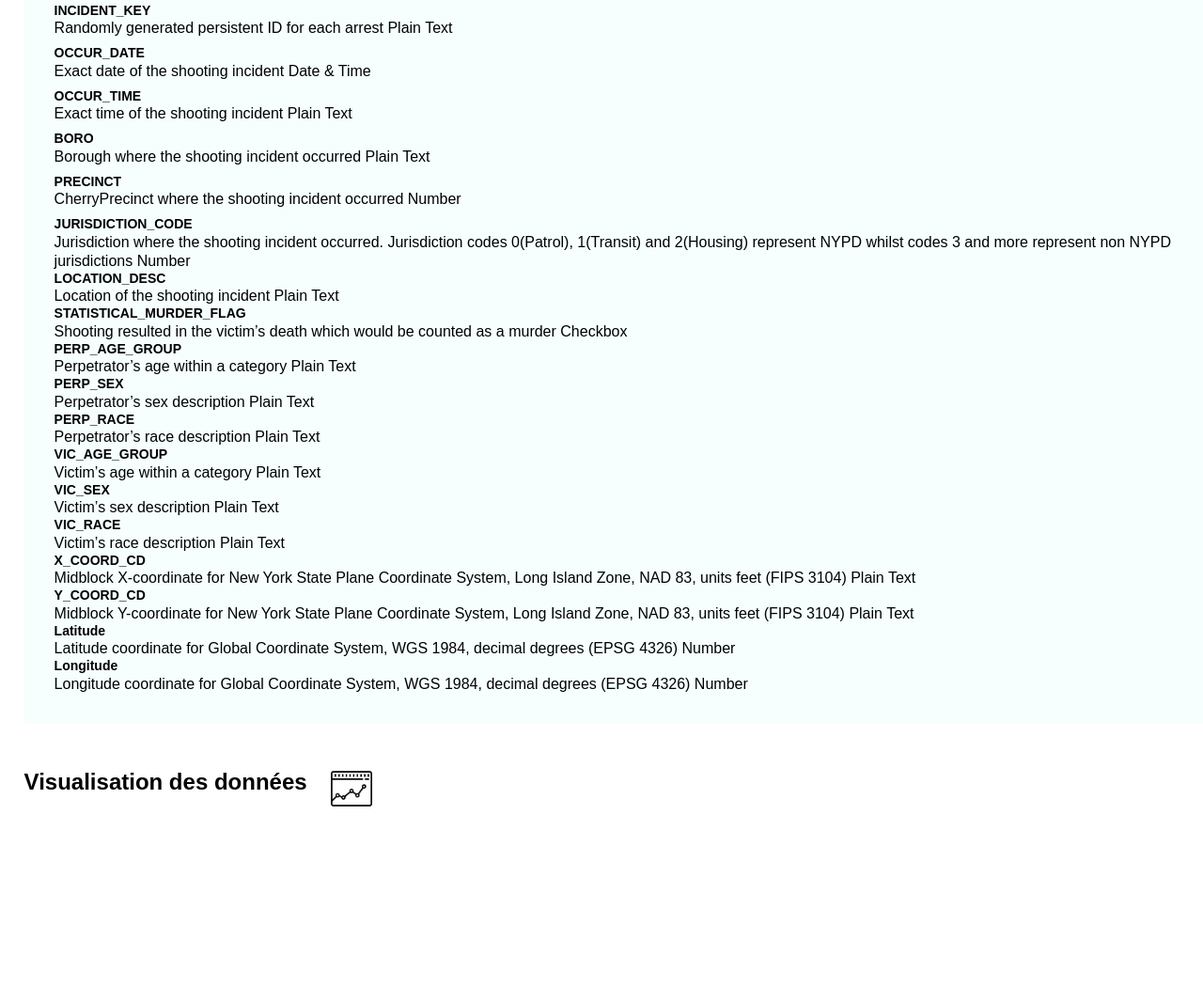
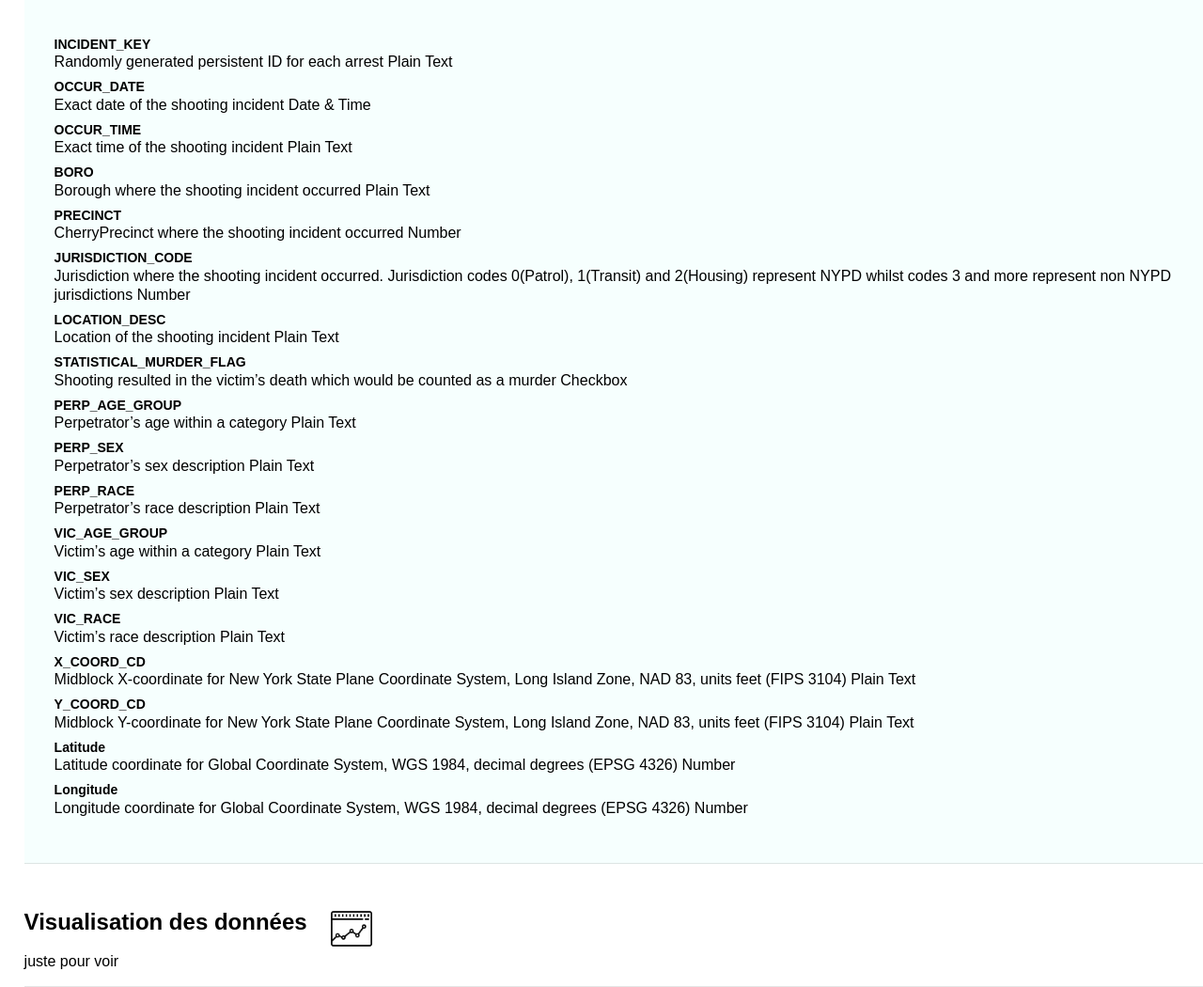
Before and after one commit to Yabde/D3js_NewYork_dataset, a plain HTML site: page site_web.html in a window 1280 px wide. Shown: the part 463-1513 px from the top of the page at 94% size. Before the commit the page ends 1328 px from the top, so only its background shows below. Drawn offline with nearby package versions, Linux system fonts and the light colour scheme.

Commit message:
petits changements...

```diff
--- a/site_web.html
+++ b/site_web.html
@@ -8,7 +8,7 @@
 
     <link rel="stylesheet" href="https://unpkg.com/tachyons@4.10.0/css/tachyons.min.css"/>
     <link rel="stylesheet" href="style.css"/>
-    <link rel="shortcut icon" type="image/ico" href="favicon.ico"/>
+    <link rel="shortcut icon" type="image/ico" href="icones/favicon.ico"/>
     <!-- <script src="//d3js.org/d3.v3.min.js" charset="utf-8"></script>
     <script src="//d3js.org/topojson.v1.min.js"></script> -->
 
@@ -18,7 +18,7 @@
     <header class="w-100 pa3 ph5-ns bg-white bb b--black-10">
         <div class="db dt-ns mw9 center w-100">
             <div class="db dtc-ns v-mid tl w-50">
-                <img id="icone" src="bullet.png" height="50vh">
+                <img id="icone" src="icones/bullet.png" height="50vh">
                 <a href="/" class="dib f5 f4-ns fw6 mt0 mb1 link black-70" title="Home">
                     NYPD Shooting Incident Data (Historic)
                 </a>
@@ -26,8 +26,8 @@
         </div>
     </header>
 
-    <section id="intro" class= "bg-washed-blue">
-        <h2>Quelques détails</h2>
+    <section id="intro" class= "bg-washed-blue bb b--black-10">
+        <h2>Quelques détails <img id="icone_titre" src="icones/detail.png" height="50vh"></h2>
 
         <!-- <p>Accéder au jeu de données initiale en cliquant <a href="https://data.cityofnewyork.us/api/views/833y-fsy8/rows.csv?accessType=DOWNLOADhttps://data.cityofnewyork.us/Public-Safety/NYPD-Shooting-Incident-Data-Historic-/833y-fsy8">ici</a></p> -->
 
@@ -44,7 +44,7 @@
 
         <p>
             <dl class="lh-title pa4 mt0">
-                <dt class="f6 b">INCIDENT_KEY</dt>
+                <dt class="f6 b mt2">INCIDENT_KEY</dt>
                 <dd class="ml0">Randomly generated persistent ID for each arrest Plain Text</dd>
                 <dt class="f6 b mt2">OCCUR_DATE</dt>
                 <dd class="ml0">Exact date of the shooting incident Date & Time</dd>
@@ -56,38 +56,39 @@
                 <dd class="ml0">CherryPrecinct where the shooting incident occurred Number</dd>
                 <dt class="f6 b mt2">JURISDICTION_CODE</dt>
                 <dd class="ml0">Jurisdiction where the shooting incident occurred. Jurisdiction codes 0(Patrol), 1(Transit) and 2(Housing) represent NYPD whilst codes 3 and more represent non NYPD jurisdictions Number</dd>
-                <dt class="f6 b">LOCATION_DESC</dt>
+                <dt class="f6 b mt2">LOCATION_DESC</dt>
                 <dd class="ml0">Location of the shooting incident Plain Text</dd>
-                <dt class="f6 b">STATISTICAL_MURDER_FLAG</dt>
+                <dt class="f6 b mt2">STATISTICAL_MURDER_FLAG</dt>
                 <dd class="ml0">Shooting resulted in the victim’s death which would be counted as a murder Checkbox</dd>
-                <dt class="f6 b">PERP_AGE_GROUP</dt>
+                <dt class="f6 b mt2">PERP_AGE_GROUP</dt>
                 <dd class="ml0">Perpetrator’s age within a category Plain Text</dd>
-                <dt class="f6 b">PERP_SEX</dt>
+                <dt class="f6 b mt2">PERP_SEX</dt>
                 <dd class="ml0">Perpetrator’s sex description Plain Text</dd>
-                <dt class="f6 b">PERP_RACE</dt>
+                <dt class="f6 b mt2">PERP_RACE</dt>
                 <dd class="ml0">Perpetrator’s race description Plain Text</dd>
-                <dt class="f6 b">VIC_AGE_GROUP</dt>
+                <dt class="f6 b mt2">VIC_AGE_GROUP</dt>
                 <dd class="ml0">Victim’s age within a category Plain Text</dd>
-                <dt class="f6 b">VIC_SEX</dt>
+                <dt class="f6 b mt2">VIC_SEX</dt>
                 <dd class="ml0">Victim’s sex description Plain Text</dd>
-                <dt class="f6 b">VIC_RACE</dt>
+                <dt class="f6 b mt2">VIC_RACE</dt>
                 <dd class="ml0">Victim’s race description Plain Text</dd>
-                <dt class="f6 b">X_COORD_CD</dt>
+                <dt class="f6 b mt2">X_COORD_CD</dt>
                 <dd class="ml0">Midblock X-coordinate for New York State Plane Coordinate System, Long Island Zone, NAD 83, units feet (FIPS 3104) Plain Text</dd>
-                <dt class="f6 b">Y_COORD_CD</dt>
+                <dt class="f6 b mt2">Y_COORD_CD</dt>
                 <dd class="ml0">Midblock Y-coordinate for New York State Plane Coordinate System, Long Island Zone, NAD 83, units feet (FIPS 3104) Plain Text</dd>
-                <dt class="f6 b">Latitude</dt>
+                <dt class="f6 b mt2">Latitude</dt>
                 <dd class="ml0">Latitude coordinate for Global Coordinate System, WGS 1984, decimal degrees (EPSG 4326) Number</dd>
-                <dt class="f6 b">Longitude</dt>
+                <dt class="f6 b mt2">Longitude</dt>
                 <dd class="ml0">Longitude coordinate for Global Coordinate System, WGS 1984, decimal degrees (EPSG 4326) Number</dd>
             </dl>
         </p>
     </section>
 
-    <section id="map" class="bg-wahed-red">
+    <section id="map" class="bg-wahed-red bb b--black-10">
 
-        <h2>Visualisation des données <img id="icone_titre" src="plot.png" height="50vh"></h2>
+        <h2>Visualisation des données <img id="icone_titre" src="icones/plot.png" height="50vh"></h2>
 
+        <p>juste pour voir</p>
 
     </section>
 
```
Also changed, not shown: icones/bullet.png (renamed from bullet.png), icones/detail.png (added), icones/favicon.ico (renamed from favicon.ico), icones/plot.png (renamed from plot.png).
